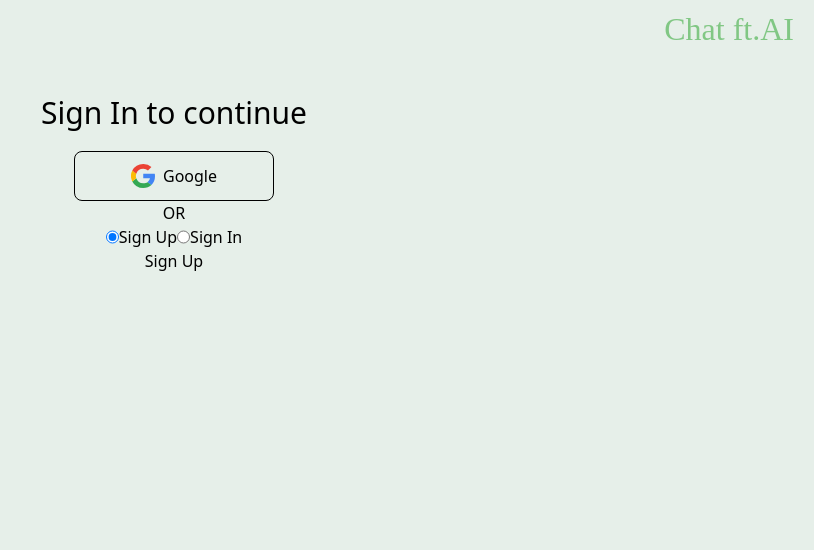
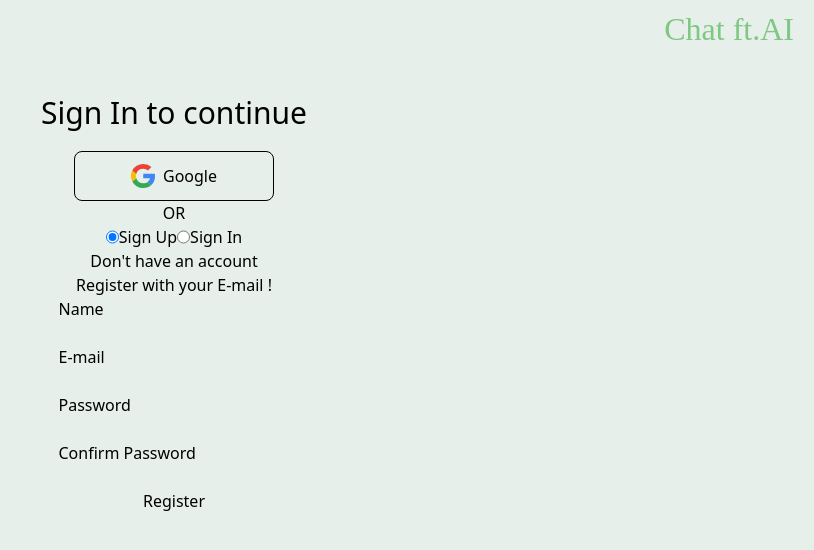
Before and after one commit to Kabilesh-GS/Chat-Bot, a React (Vite) app: page / in a window 1280 px wide. Shown: the top 550 px of the page, without its empty margins (466-1280 px from the left). Built offline with nearby package versions, Linux system fonts and the light colour scheme; no server answers; a web font is replaced by a local one.

Commit message:
Added registration with with email and password

```diff
--- a/src/Components/ChatBody.jsx
+++ b/src/Components/ChatBody.jsx
@@ -1,10 +1,10 @@
-import React, { useState } from 'react'
+import { useState } from 'react'
 import Chatsty from './ChatBody.module.css'
 import { FaArrowCircleUp } from "react-icons/fa"
 import ReactMarkdown from 'react-markdown';
 import axios from 'axios';
 import DefaultPrompt from './DefaultPrompt';
-import {Signout} from '../Utility/Firebase/Firebase.utils';
+import {Signout} from '../Utility/Firebase/Firebase.utils';;
 import { MdOutlineLogin } from "react-icons/md";
 
 function ChatBody({Username,ImageURL}) {
--- /dev/null
+++ b/src/Components/SignIn.jsx
@@ -0,0 +1,11 @@
+import React from 'react'
+
+function SignIn() {
+  return (
+    <div>
+      <p>SignIn with your account</p>
+    </div>
+  )
+}
+
+export default SignIn
--- /dev/null
+++ b/src/Components/SignUp.jsx
@@ -0,0 +1,64 @@
+import { useState } from "react";
+import { createUserWithEmail,createCollectionUsers } from '../Utility/Firebase/Firebase.utils'
+
+const defaultForm = {
+  displayName:'',
+  email: '',
+  password: '',
+  confirmPassword: ''
+};
+
+function SignUp() {
+
+  const[Form,setForm] = useState(defaultForm);
+  const {displayName, email, password, confirmPassword } = Form;
+
+  const handleChange = (e) => {
+    const {name,value} = e.target;
+
+    setForm({...Form,[name]: value});
+  }
+
+  const handleSubmit = async (e) => {
+    e.preventDefault();
+
+    if(password !== confirmPassword){
+      alert('Password do not match');
+      return;
+    }
+
+    try{
+      const u = await createUserWithEmail(email,password);
+      const users = u.user;
+
+      await createCollectionUsers(users, {displayName})
+    }
+    catch(error){
+      console.log('user creation encountered an arror', error);
+    }
+  }
+
+  return (
+    <div className='flex flex-col items-center'>
+      <p>Don't have an account</p>
+      <p>Register with your E-mail !</p>
+      <form className='flex flex-col' onSubmit={handleSubmit}>
+        <label>Name</label>
+        <input type='text' required onChange={handleChange} value={displayName} name="displayName"/>
+
+        <label>E-mail</label>
+        <input type='email' required onChange={handleChange} value={email} name="email"/>
+
+        <label>Password</label>
+        <input type='password' required onChange={handleChange} value={password} name="password"/>
+
+        <label>Confirm Password</label>
+        <input type='password' required onChange={handleChange} value={confirmPassword} name="confirmPassword"/>
+
+        <button type='submit' className='cursor-pointer'>Register</button>
+      </form>
+    </div>
+  )
+}
+
+export default SignUp
--- a/src/Components/UserLogin.jsx
+++ b/src/Components/UserLogin.jsx
@@ -1,6 +1,8 @@
 import { useState } from 'react';
 import './SignIn.module.css';
 import GoogleIcon from '../assets/google.svg';
+import SignUp from './SignUp';
+import SignIn from './SignIn';
 
 function UserLogin({ signIn }) {
 
@@ -25,7 +27,7 @@ function UserLogin({ signIn }) {
           <input name='sign' checked={!Active} type='radio' onChange={() => setActive(false)} className='cursor-pointer'/>Sign In
         </div>
         <div>
-          {Active ? 'Sign Up' : 'Sign In'}
+          {Active ? <SignUp/> : <SignIn/> }
         </div>
       </div>
     </div>
--- a/src/Utility/Firebase/Firebase.utils.js
+++ b/src/Utility/Firebase/Firebase.utils.js
@@ -1,6 +1,6 @@
 import {initializeApp} from 'firebase/app'
-import { getFirestore,doc,getDoc,setDoc,collection,serverTimestamp } from 'firebase/firestore';
-import { getAuth,signInWithPopup,GoogleAuthProvider,signOut } from 'firebase/auth'
+import { getFirestore,doc,getDoc,setDoc } from 'firebase/firestore';
+import { getAuth,signInWithPopup,GoogleAuthProvider,signOut,createUserWithEmailAndPassword } from 'firebase/auth';
 
 const firebaseConfig = {
   apiKey: 'AIzaSyD0piRRe4KqE-1fsLl2PcnfqgSXK4Ie2GE',
@@ -18,8 +18,12 @@ export const provider = new GoogleAuthProvider();
 export const Signin = () => signInWithPopup(auth,provider);
 export const Signout = () => signOut(auth);
 
+export const createUserWithEmail = async (email, password) => {
+ return await createUserWithEmailAndPassword(auth,email,password)
+}
+
 export const db = getFirestore(app);
-export const createCollectionUsers = async (userAuth) => {
+export const createCollectionUsers = async (userAuth,additionalInfo = {}) => {
   const UserDocument = doc(db, 'users', userAuth.uid);
   const UserDocPresent = await getDoc(UserDocument);
   if(!UserDocPresent.exists()){
@@ -29,7 +33,8 @@ export const createCollectionUsers = async (userAuth) => {
       await setDoc(UserDocument, {
         displayName,
         email,
-        createdDate
+        createdDate,
+        ...additionalInfo
       })
     }
     catch(error){
```
